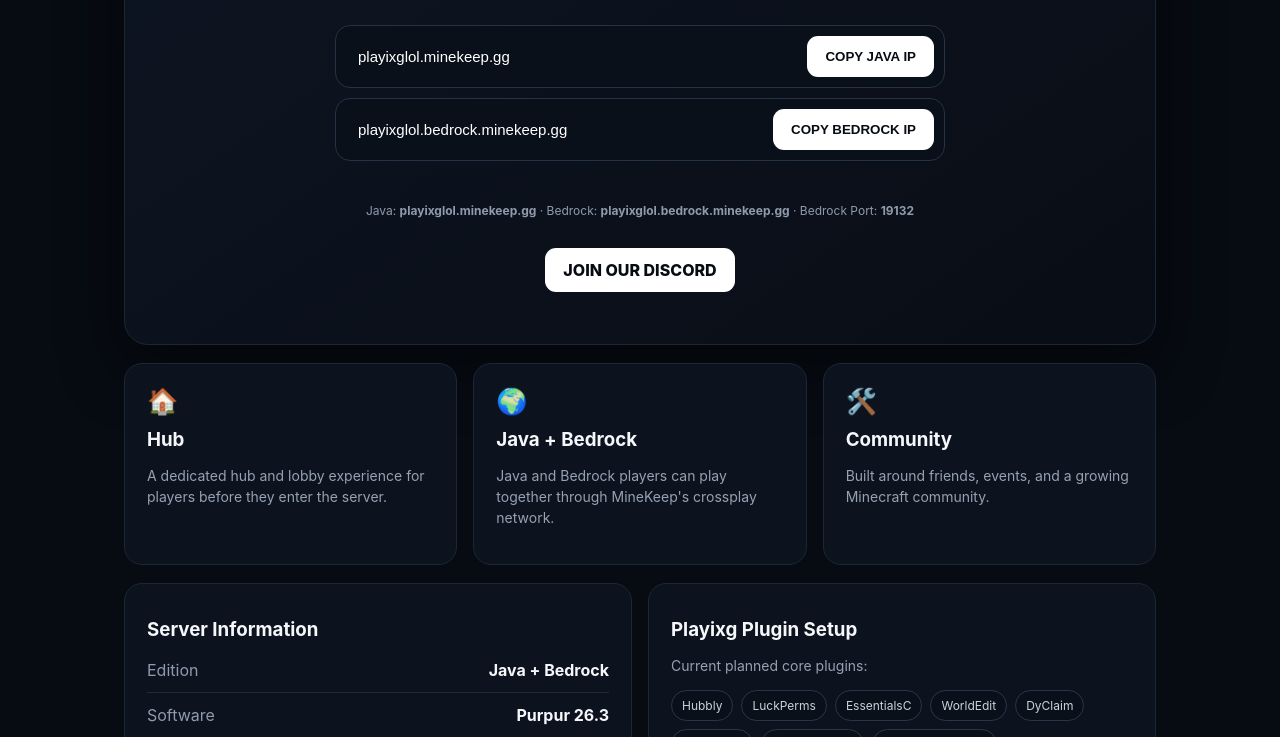
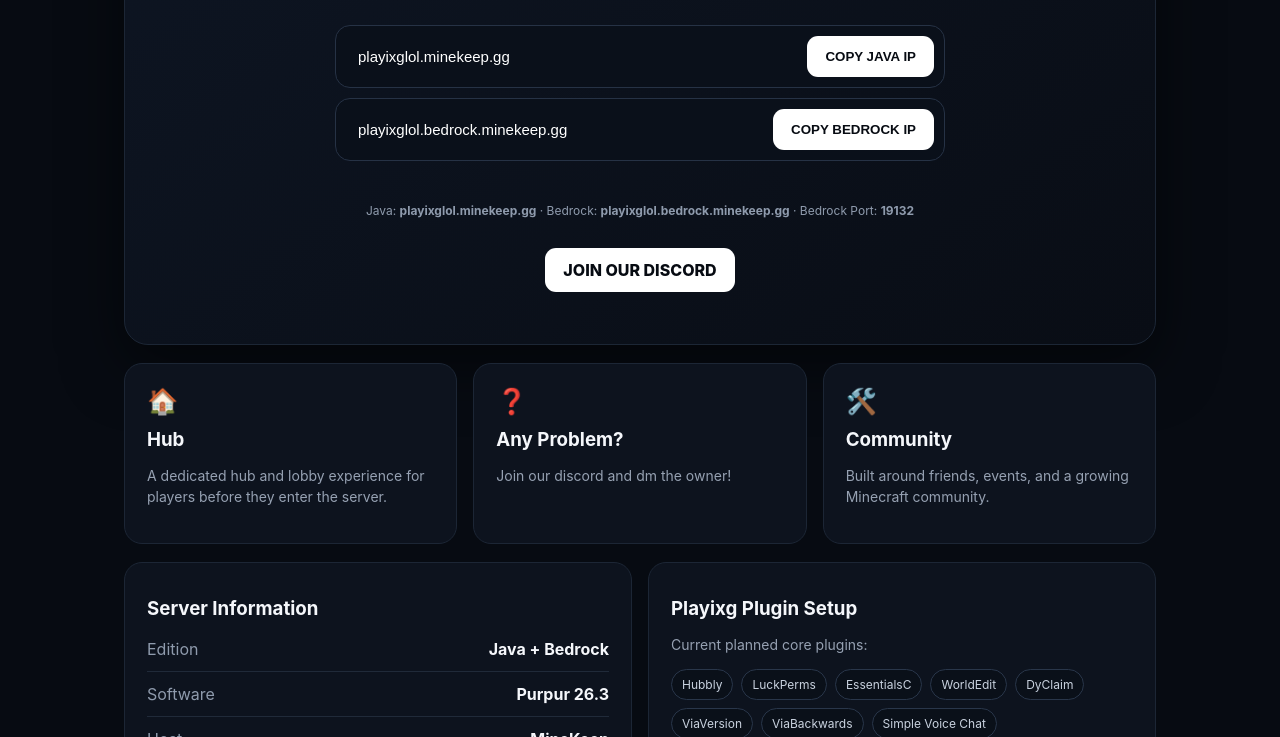
Before and after one commit to thatvenuxguy/Playixglolweb, a plain HTML site: page index.html in a window 1280 px wide. Shown: the part 363-1100 px from the top of the page. Drawn offline with Linux system fonts and the light colour scheme.

Commit message:
Update the support card text to 'Any Problem?' and 'Join our discord and dm the owner!'

```diff
--- a/index.html
+++ b/index.html
@@ -340,13 +340,12 @@
 
       <article class="card">
 
-        <div class="icon">🌍</div>
+        <div class="icon">❓</div>
 
-        <h3>Java + Bedrock</h3>
+        <h3>Any Problem?</h3>
 
         <p>
-          Java and Bedrock players can play
-          together through MineKeep's crossplay network.
+          Join our discord and dm the owner!
         </p>
 
       </article>
```
